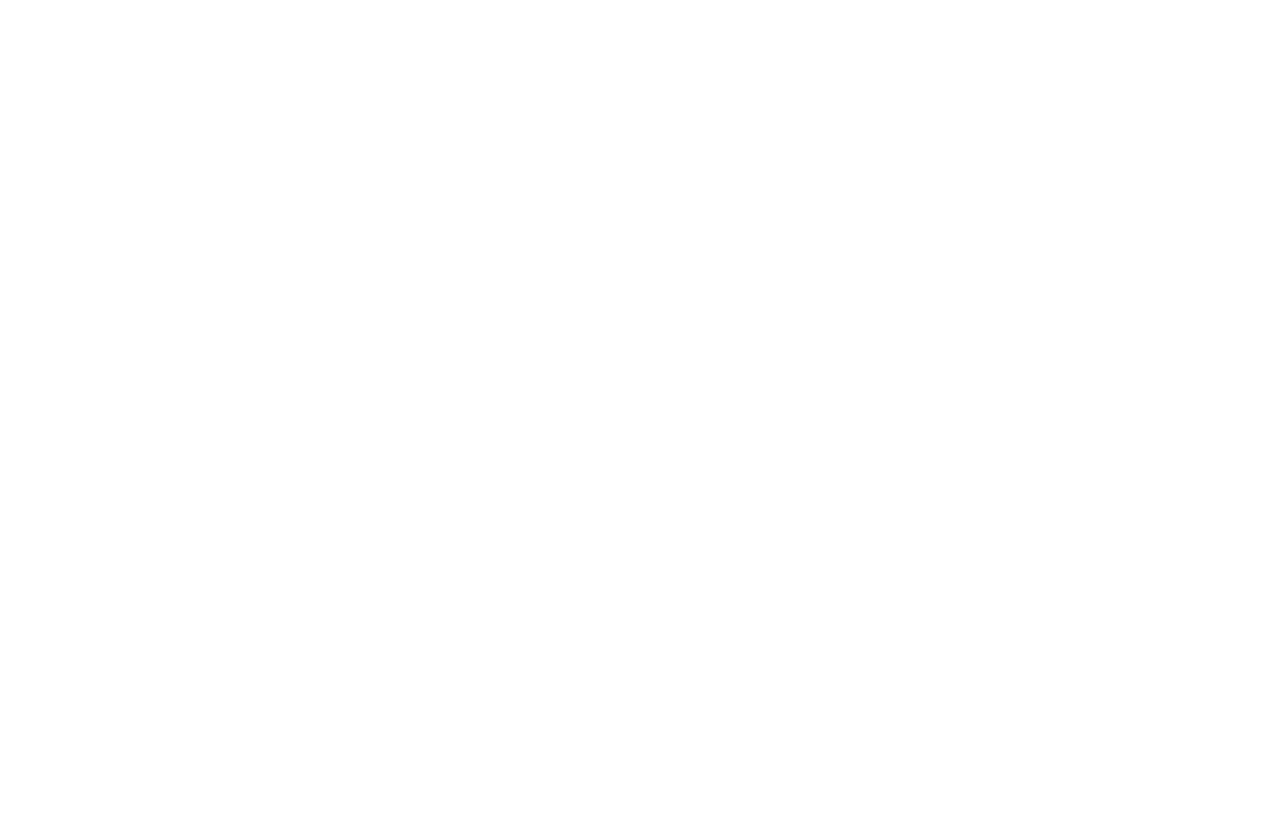
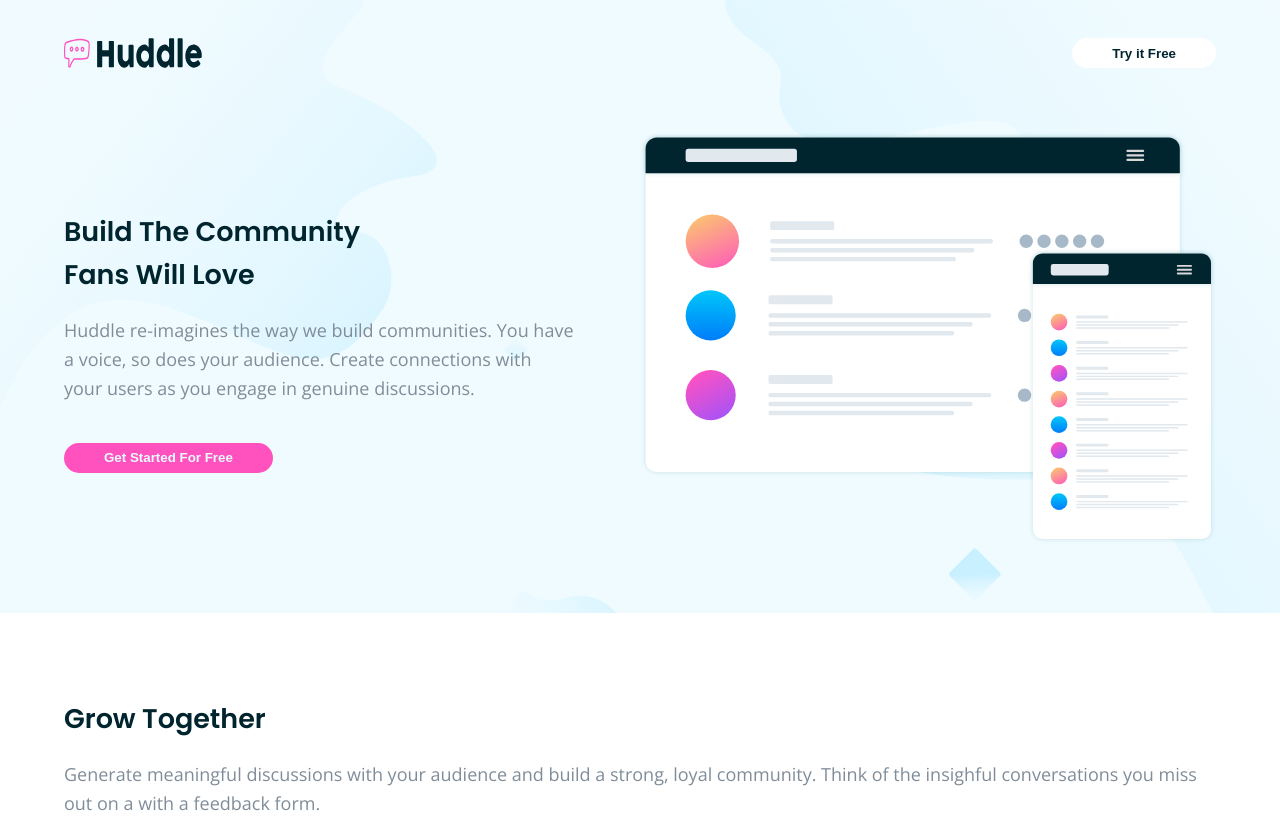
Before and after one commit to Elizzy01/A-Responsive-Landing-Page, a plain HTML site: page index.html in a window 1280 px wide. Shown: the top 820 px of the page. Drawn offline with nearby package versions, Linux system fonts and the light colour scheme.

Commit message:
work on the sections

```diff
--- a/index.html
+++ b/index.html
@@ -1,13 +1,85 @@
 <!DOCTYPE html>
 <html lang="en">
-<head>
-    <meta charset="UTF-8">
-    <meta http-equiv="X-UA-Compatible" content="IE=edge">
-    <meta name="viewport" content="width=device-width, initial-scale=1.0">
+  <head>
+    <meta charset="UTF-8" />
+    <meta http-equiv="X-UA-Compatible" content="IE=edge" />
+    <meta name="viewport" content="width=device-width, initial-scale=1.0" />
+    <link rel="stylesheet" href="styles.css" />
+    <link rel="shortcut icon" href="images/favicon.png" type="image/x-icon" />
+    <link rel="stylesheet" href="https://cdnjs.cloudflare.com/ajax/libs/font-awesome/6.1.1/css/all.min.css" integrity="sha512-KfkfwYDsLkIlwQp6LFnl8zNdLGxu9YAA1QvwINks4PhcElQSvqcyVLLD9aMhXd13uQjoXtEKNosOWaZqXgel0g==" crossorigin="anonymous" referrerpolicy="no-referrer" />
     <title>Landing-page</title>
-</head>
-<body>
+  </head>
+
+  <body>
+    <section class="top-section">
+        <!-- Nav Bar -->
+        <div class="navbar">
+            <div class="container flex">
+                <img class="logo" src="images/logo.svg" alt="huddle_png" />
+                <div><button class="btn-1"><b>Try it Free</b></button></div>
+            </div>
+        </div>
 
 
+       <div class="container-fluid">
+
+
+           <div class="intro">
+                <div class="intro-title">
+                     <h1>Build The Community <br> Fans Will Love</h1>
+
+                </div>
+
+                <div class="intro-text">
+                    <p>Huddle re-imagines the way we build communities. You have <br>a voice,
+                    so does your audience. Create connections with <br>your users as you
+                    engage in genuine discussions.</p>
+                </div>
+
+                <div><button class="btn-2"><b>Get Started For Free</b></button></div>
+            </div>
+
+            <div class="display">
+
+
+                <div class="img-1">
+                    <img src="images/illustration-mockups.svg" alt="mockup_png" />
+                </div>
+            </div>
+
+        </div>
+    </section>
+    <section class="middle-section">
+    <div class="grow-together">
+        <div class="grow">
+            <h2>Grow Together</h2>
+
+            <p>Generate meaningful discussions with your audience and build a strong, loyal community. Think of the insighful conversations you miss out on a with a feedback form.</p>
+        </div>
+        <div class="grow-img">
+            <img src="images/illustration-grow-together.svg" alt="grow-together_png">
+    </div>
+
+    <div class="flowing-conversation">
+            <div class="conversation">
+                <h2>Flowing Conversations</h2>
+
+                <p>You wouldn't paginate a conversation in real life, so why do it online? Our threads have just-in-time loading for a more natural flow.</p>
+            </div>
+            <div class="conversation-img">
+                <img src="images/illustration-flowing-conversation.svg" alt="flowing-conversation_png">
+            </div>
+    </div>
+    <div class="your-users">
+        <div class="users">
+            <h2>Your Users</h2>
+
+            <p>It takes no time at all to integrate Huddle with ypour app's authentication solution. This means once signed in to your app, your users can start chatting immediately.</p>
+        </div>
+        <div class="users-img">
+            <img src="images/illustration-your-users.svg" alt="users_png">
+        </div>
+    </div>
+</section>
 </body>
 </html>
--- a/styles.css
+++ b/styles.css
@@ -6,5 +6,140 @@
     --Very-Dark-Cyan: hsl(192, 100%, 9%);
     --Grayish-Blue: hsl(208, 11%, 55%);
     --body-Font-size: 18px;
-    --font-family: Open-Sans;
+    --logo: url(images/logo.svg);
+    --Mobile-background: url(images/bg-hero-mobile.svg);
+    --Desktop-background: url(images/bg-hero-desktop.svg);
+    --flowing-conversation: url(images/illustration-flowing-conversation.svg);
+    --grow-together: url(images/illustration-grow-together.svg);
+    --your-users: url(images/illustration-your-users.svg);
+    --mockups: url(images/illustration-mockups.svg);
 }
+
+* {
+    box-sizing: border-box;
+    padding: 0;
+    margin: 0;
+}
+
+body{
+    background-color: white;
+    font-family: 'Open Sans', sans-serif;
+    font-size: var(--body-Font-size);
+    font-weight: 400;
+}
+
+h1, h2{
+    font-family:'Poppins', sans-serif;
+    font-weight: 600;
+    margin: 20px 0;
+    line-height: 1.6;
+    color: var(--Very-Dark-Cyan);
+    }
+
+p {
+    margin: 10px 0;
+    line-height: 1.6;
+    color: var(--Grayish-Blue);
+    }
+
+a{
+    text-decoration: none;
+}
+
+.top-section{
+    background-image: var(--Desktop-background);
+    background-color: hsl(195, 100%, 97%);
+}
+
+/* container section */
+.container{
+    padding: 20px 40px;
+    overflow: auto;
+    margin: 0 auto;
+    padding: 3% 5% 0;
+
+}
+
+.flex{
+    display: flex;
+    justify-content: space-between;
+}
+
+.logo {
+     width: 12%;
+}
+
+/* container-fluid section */
+.intro{
+    margin-top: 10%;
+}
+
+.intro-text{
+    margin: 10px auto 20px;
+}
+
+.container-fluid {
+   display: grid;
+   width: 100%;
+   grid-template-columns: repeat(2, 3fr);
+   padding: 5%;
+  }
+
+div{
+      display: block;
+    }
+
+
+img {
+    width: 100%;
+}
+
+button {
+    border: none;
+    height: 30px;
+    border-radius: 20px;
+    padding: 5px 40px;
+  }
+
+  .btn-1{
+    background-color: white;
+    color: var(--Very-Dark-Cyan);
+  }
+
+  .btn-2{
+    background-color: var( --primary-pink);
+    color: var(--Very-Pale-Cyan);
+    margin: 20px 0 0;
+  }
+
+/* middle section */
+.middle-section{
+display: grid;
+width: 100%;
+padding: 5%;
+}
+
+
+
+
+
+
+@media screen and (max-width: 480px) {
+ body{
+    background-image: var(--Mobile-background);
+ }
+
+    .container-fluid{
+
+        display: block;
+    }
+
+
+
+    .pattern {
+      text-align: center;
+      justify-content: center;
+      color: white;
+      margin: 25% auto;
+    }
+}
```
Also changed, not shown: images/bg-hero-desktop.svg (added), images/bg-hero-mobile.svg (added), images/favicon.png (added), images/icon-email.svg (added), images/icon-location.svg (added), images/icon-phone.svg (added), images/illustration-flowing-conversation.svg (added), images/illustration-grow-together.svg (added), images/illustration-mockups.svg (added), images/illustration-your-users.svg (added), images/logo.svg (added).
